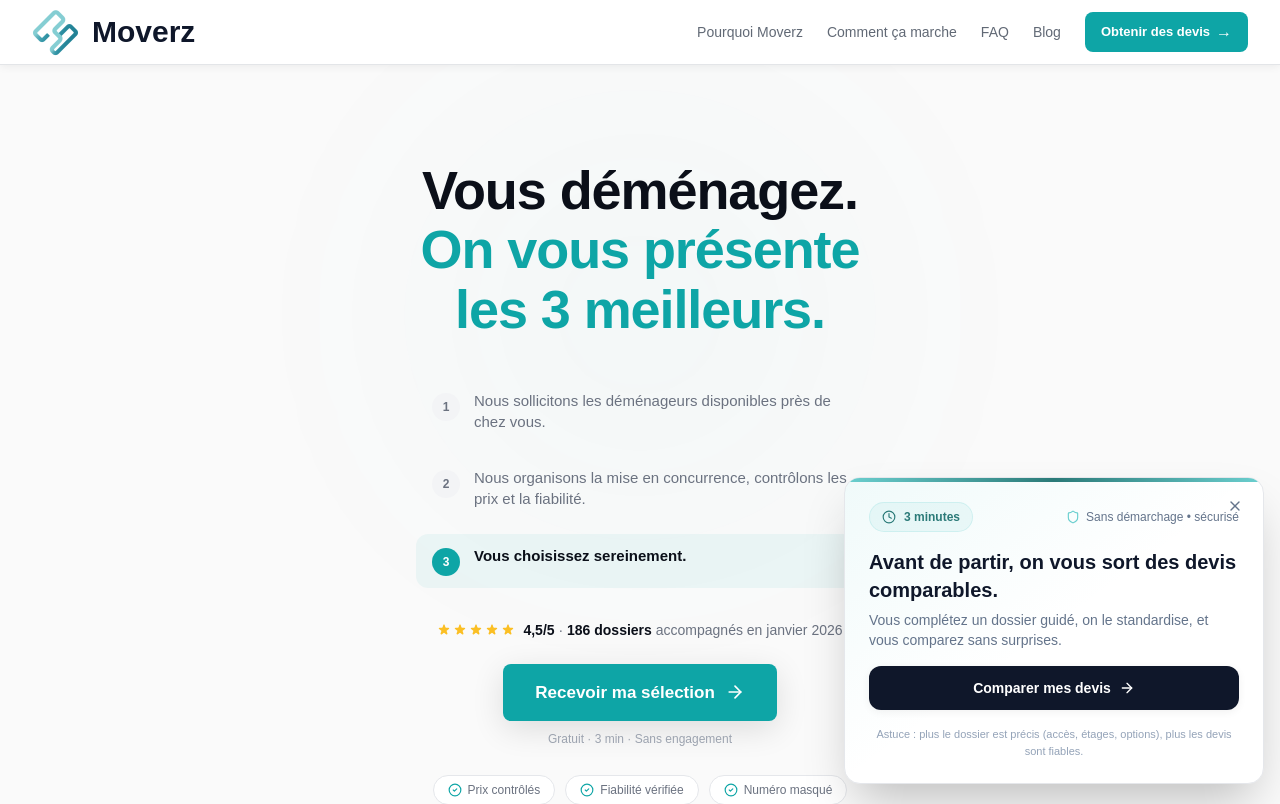
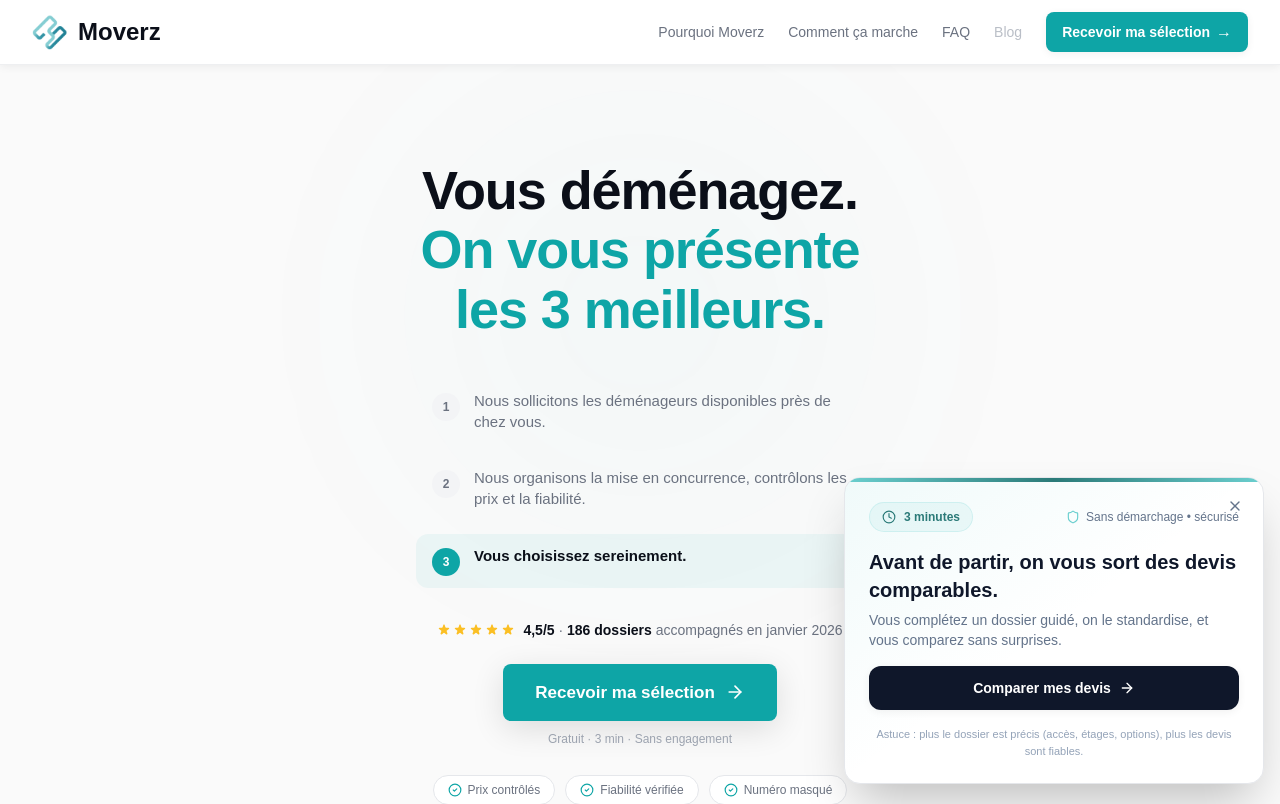
Before and after one commit to gdetaisne/moverz-fr, a Next.js app: page / in a window 1280 px wide. Shown: the top 804 px of the page. Built offline with nearby package versions, Linux system fonts and the light colour scheme; a web font is replaced by a local one.

Commit message:
fix: correction des cartes de partage Twitter/OG - utilisation de opengraph-image.tsx

```diff
--- a/app/layout.tsx
+++ b/app/layout.tsx
@@ -57,15 +57,6 @@ export const metadata: Metadata = {
     siteName: "Moverz",
     title: "Comparateur Déménagement | Jusqu'à 5 devis | Contrôlés · Gratuit",
     description: "Comparez jusqu'à 5 devis comparables de déménageurs vérifiés sous 5 à 7 jours. Dossier anonyme, 0 harcèlement. 100% gratuit.",
-    images: [
-      {
-        url: "/logo.png",
-        width: 1200,
-        height: 630,
-        alt: "Moverz - Comparateur Déménagement · Jusqu'à 5 devis · Contrôlés · Gratuit · Note 4.9/5",
-        type: "image/png",
-      },
-    ],
   },
   twitter: {
     card: "summary_large_image",
@@ -73,7 +64,6 @@ export const metadata: Metadata = {
     creator: "@moverz",
     title: "Comparateur Déménagement | Jusqu'à 5 devis | Contrôlés · Gratuit",
     description: "Comparez jusqu'à 5 devis comparables de déménageurs vérifiés sous 5 à 7 jours. Dossier anonyme, 0 harcèlement. 100% gratuit.",
-    images: ["/logo.png"],
   },
   robots: {
     index: true,
@@ -213,39 +203,39 @@ export default function RootLayout({
         <ConversionIntentTracker />
         <ExitIntentPopup />
         {/* Header */}
-        <header className="sticky top-0 z-40 w-full bg-white border-b border-[#E3E5E8] shadow-sm">
-          <nav className="mx-auto flex h-16 max-w-7xl items-center justify-between px-4 md:px-8">
-            <a href="/" className="flex items-center gap-3" title="Moverz - Comparateur de déménagement">
+        <header className="sticky top-0 z-40 w-full backdrop-blur-xl bg-white/90 border-b border-[#E3E5E8]/60 shadow-sm transition-all">
+          <nav className="mx-auto flex h-14 md:h-16 max-w-7xl items-center justify-between px-4 md:px-8">
+            <a href="/" className="flex items-center gap-2.5" title="Moverz - Comparateur de déménagement">
               <Image
                 src="/logo.png"
                 alt="Logo Moverz"
-                width={48}
-                height={48}
+                width={36}
+                height={36}
                 priority
-                className="h-10 w-10 md:h-12 md:w-12"
+                className="h-8 w-8 md:h-9 md:w-9"
               />
-              <span className="text-2xl md:text-3xl font-bold text-[#0F172A]">Moverz</span>
+              <span className="font-heading text-xl md:text-2xl font-bold" style={{ color: "var(--color-text)" }}>Moverz</span>
             </a>
             <div className="flex items-center gap-6">
-              <a href="/pourquoi-moverz/" className="text-sm font-medium text-[#1E293B]/70 hover:text-[#0F172A] transition-colors hidden md:block">
+              <a href="/pourquoi-moverz/" className="text-sm font-medium transition-colors hidden md:block" style={{ color: "var(--color-text-secondary)" }}>
                 Pourquoi Moverz
               </a>
-              <a href="/comment-ca-marche/" className="text-sm font-medium text-[#1E293B]/70 hover:text-[#0F172A] transition-colors hidden md:block">
+              <a href="/comment-ca-marche/" className="text-sm font-medium transition-colors hidden md:block" style={{ color: "var(--color-text-secondary)" }}>
                 Comment ça marche
               </a>
-              <a href="/faq/" className="text-sm font-medium text-[#1E293B]/70 hover:text-[#0F172A] transition-colors hidden md:block">
+              <a href="/faq/" className="text-sm font-medium transition-colors hidden md:block" style={{ color: "var(--color-text-secondary)" }}>
                 FAQ
               </a>
-              <a href="/blog/" className="text-sm font-medium text-[#1E293B]/70 hover:text-[#0F172A] transition-colors hidden md:block">
+              <a href="/blog/" className="text-sm font-medium transition-colors hidden md:block opacity-70" style={{ color: "var(--color-text-muted)" }}>
                 Blog
               </a>
               <a
                 href={buildTunnelUrl({ from: "header" })}
                 rel="nofollow"
-                className="hidden sm:inline-flex items-center gap-1.5 rounded-[var(--radius-sm)] px-4 py-2 text-[13px] font-semibold text-white transition-all hover:opacity-90 active:scale-[0.98]"
+                className="hidden sm:inline-flex items-center gap-1.5 rounded-lg px-4 py-2 text-sm font-semibold text-white transition-all hover:opacity-90 active:scale-[0.98] shadow-sm"
                 style={{ background: "var(--color-accent)" }}
               >
-                <span>Obtenir des devis</span>
+                <span>Recevoir ma sélection</span>
                 <span className="text-base">→</span>
               </a>
               {/* Mobile menu hamburger */}
```
